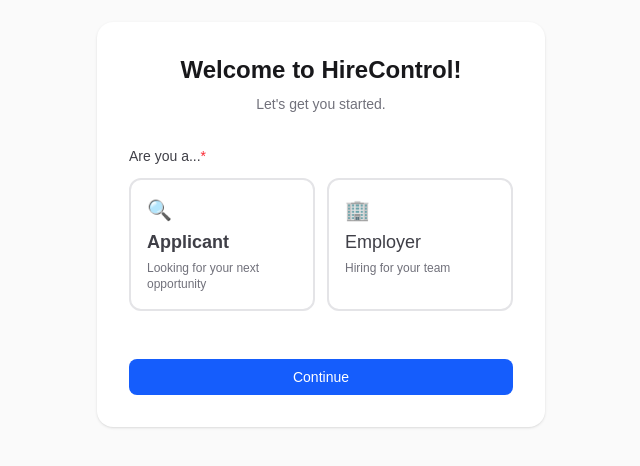
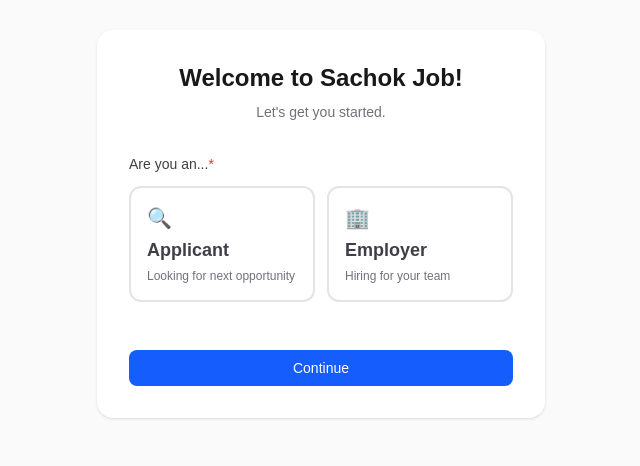
Before and after one commit to GermanYusufov/controlled-hiring-platform, a Next.js app: page /onboarding in a window 1280 px wide. Shown: the part 176-642 px from the top of the page, without its empty margins (319-959 px from the left). Built offline with nearby package versions, Linux system fonts and the light colour scheme; no server answers.

Commit message:
feat: fixed the redirect bug in the edit profile page and fixed some visual bugs (HireControl)

```diff
--- a/app/login/page.tsx
+++ b/app/login/page.tsx
@@ -28,7 +28,7 @@
             Log in to your account
           </h1>
           <p className="mt-1 text-sm text-zinc-500">
-            Welcome back to HireControl.
+            Welcome back to Sachok Job!
           </p>
         </div>
 
--- a/app/onboarding/page.tsx
+++ b/app/onboarding/page.tsx
@@ -34,7 +34,7 @@
             <div className="w-full max-w-md rounded-2xl bg-white p-8 shadow-sm">
                 <div className="mb-8">
                     <h1 className="text-2xl font-bold text-center text-zinc-900">
-                        Welcome to HireControl!
+                        Welcome to Sachok Job!
                     </h1>
                     <h1 className="mt-2 text-sm text-center text-zinc-500">
                         Let&apos;s get you started.
@@ -45,7 +45,7 @@
                 <form onSubmit={handleSubmit} noValidate className="flex flex-col gap-6">
                     <fieldset>
                         <legend className="mb-3 text-sm font-medium text-zinc-700">
-                            Are you a...<span className="text-red-500">*</span>
+                            Are you an...<span className="text-red-500">*</span>
                         </legend>
                         <div className="grid grid-cols-2 gap-3">
                             <button
@@ -61,7 +61,7 @@
                                 <span className="text-xl" aria-hidden>🔍</span>
                                 <span className="text-lg font-semibold">Applicant</span>
                                 <span className={`text-xs leading-snug ${role === "applicant" ? "text-white/90" : "text-zinc-500"}`}>
-                                    Looking for your next opportunity
+                                    Looking for next opportunity
                                 </span>
                             </button>
 
@@ -76,7 +76,7 @@
                                 aria-pressed={role === "employer"}
                             >
                                 <span className="text-xl" aria-hidden>🏢</span>
-                                <span className="text-lg font-medium">Employer</span>
+                                <span className="text-lg font-semibold">Employer</span>
                                 <span className={`text-xs leading-snug ${role === "employer" ? "text-white/90" : "text-zinc-500"}`}>
                                     Hiring for your team
                                 </span>
@@ -115,7 +115,6 @@
                         {isPending ? "Submitting..." : "Continue"}
                     </button>
                 </form>
-                {/* 4. Form tag closes here */}
             </div>
         </div>
     );
--- a/app/profile/page.tsx
+++ b/app/profile/page.tsx
@@ -78,7 +78,7 @@
         {/* Header */}
         <div className="mb-8">
           <a
-            href="/"
+            href="/dashboard"
             className="mb-6 inline-flex items-center gap-1 text-sm text-zinc-400 hover:text-zinc-700 transition-colors"
           >
             ← Back
```
